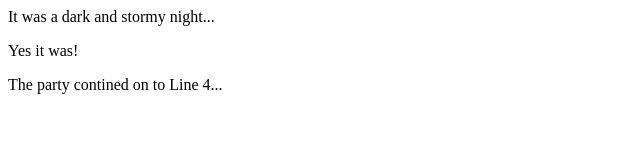
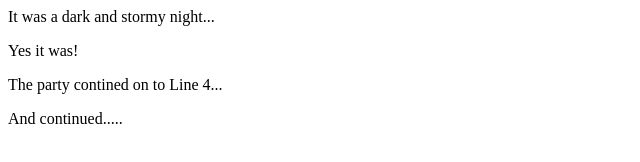
Before and after one commit to skaolei/fireside-story, a plain HTML site: page index.html in a window 1280 px wide. Shown: the whole page, without its empty margins (0-640 px from the left). Drawn offline with Linux system fonts and the light colour scheme.

Commit message:
added another line

```diff
--- a/index.html
+++ b/index.html
@@ -3,5 +3,6 @@
       <p>It was a dark and stormy night...</p>
       <p>Yes it was!</p>
       <p>The party contined on to Line 4...</p>
+      <p>And continued.....</p>
     </body>
   </html>
```
